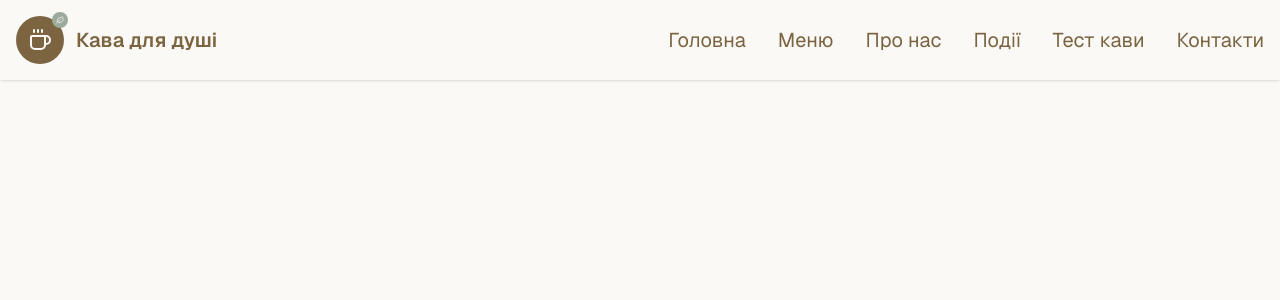
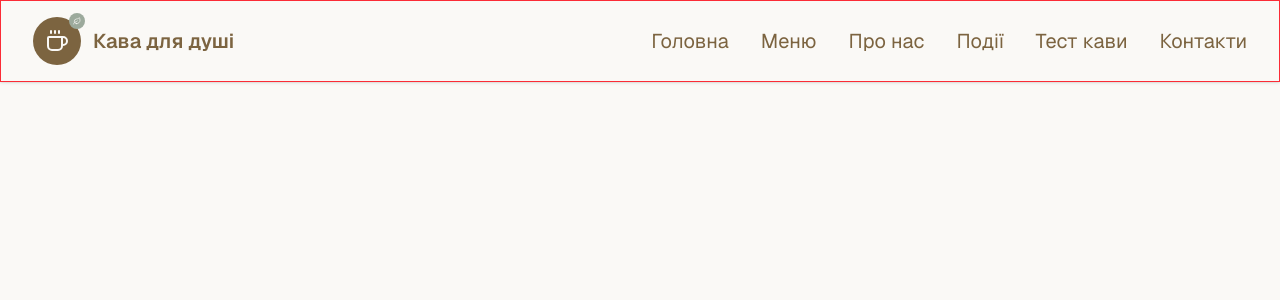
Before and after one commit to Yuriy2223/kaffee-seele, a Next.js app: page / in a window 1280 px wide. Shown: the top 300 px of the page. Built offline with nearby package versions, Linux system fonts and the light colour scheme.

Commit message:
update Header

```diff
--- a/src/app/globals.css
+++ b/src/app/globals.css
@@ -6,6 +6,7 @@
   --warm-brown: #7c6440;
   --sage-green: #9caa9c;
   --warm-white: #faf9f6;
+  --cream: #d9c9a6;
 }
 
 @theme inline {
@@ -14,6 +15,7 @@
   --color-warm-brown: var(--warm-brown);
   --color-sage-green: var(--sage-green);
   --color-warm-white: var(--warm-white);
+  --color-cream: var(--cream);
   --font-sans: var(--font-geist-sans);
   --font-mono: var(--font-geist-mono);
 }
--- a/src/components/Header/DesktopNav.tsx
+++ b/src/components/Header/DesktopNav.tsx
@@ -6,7 +6,7 @@ type DesktopNavProps = {
 
 export const DesktopNav = ({ onClick }: DesktopNavProps) => {
   return (
-    <div className="hidden md:flex items-center space-x-8">
+    <div className="hidden lg:flex items-center space-x-8">
       <NavLinks onClick={onClick} variant="desktop" />
     </div>
   );
--- a/src/components/Header/Header.tsx
+++ b/src/components/Header/Header.tsx
@@ -5,6 +5,7 @@ import { Logo } from "../Logo/Logo";
 import { DesktopNav } from "./DesktopNav";
 import { MobileNav } from "./MobileNav";
 import { MobileMenuButton } from "./MobileMenuButton";
+import { Container } from "@/shared/Container";
 
 export const Header = () => {
   const [isMenuOpen, setIsMenuOpen] = useState(false);
@@ -19,18 +20,18 @@ export const Header = () => {
 
   return (
     <header className="sticky top-0 bg-warm-white/95 backdrop-blur-sm shadow-sm z-50">
-      <nav className="container mx-auto px-4 py-4">
-        <div className="flex items-center justify-between">
+      <Container className="py-4">
+        <nav className="flex items-center justify-between">
           <Logo />
           <DesktopNav onClick={scrollToSection} />
           <MobileMenuButton
             isOpen={isMenuOpen}
             onToggle={() => setIsMenuOpen(!isMenuOpen)}
           />
-        </div>
 
-        {isMenuOpen && <MobileNav onClick={scrollToSection} />}
-      </nav>
+          {isMenuOpen && <MobileNav onClick={scrollToSection} />}
+        </nav>
+      </Container>
     </header>
   );
 };
--- a/src/components/Header/MobileMenuButton.tsx
+++ b/src/components/Header/MobileMenuButton.tsx
@@ -11,7 +11,7 @@ export const MobileMenuButton = ({
 }: MobileMenuButtonProps) => {
   return (
     <button
-      className="md:hidden text-warm-brown"
+      className="lg:hidden text-warm-brown"
       onClick={onToggle}
       data-testid="mobile-menu-button"
     >
--- a/src/components/Header/MobileNav.tsx
+++ b/src/components/Header/MobileNav.tsx
@@ -6,7 +6,7 @@ type MobileNavProps = {
 
 export const MobileNav = ({ onClick }: MobileNavProps) => {
   return (
-    <div className="md:hidden mt-4 py-4 border-t border-cream">
+    <div className="lg:hidden mt-4 py-4 border-t border-cream">
       <div className="flex flex-col space-y-4">
         <NavLinks onClick={onClick} variant="mobile" />
       </div>
--- a/src/shared/Container.tsx
+++ b/src/shared/Container.tsx
@@ -7,14 +7,15 @@ interface ContainerProps extends React.HTMLAttributes<HTMLDivElement> {
 
 export const Container: React.FC<ContainerProps> = ({
   children,
-  className = "",
+  className,
 }) => {
   return (
     <div
       className={clsx(
-        "w-full mx-auto max-w-[375px] px-4",
-        "md:max-w-[768px] md:px-6 ",
-        "xl:max-w-[1280px] xl:px-8 ",
+        "w-full mx-auto max-w-[375px] px-4 border border-red-500",
+        "md:max-w-[768px] md:px-6",
+        "lg:max-w-[1024px] lg:px-6",
+        "xl:max-w-[1280px] xl:px-8",
         className
       )}
     >
```
